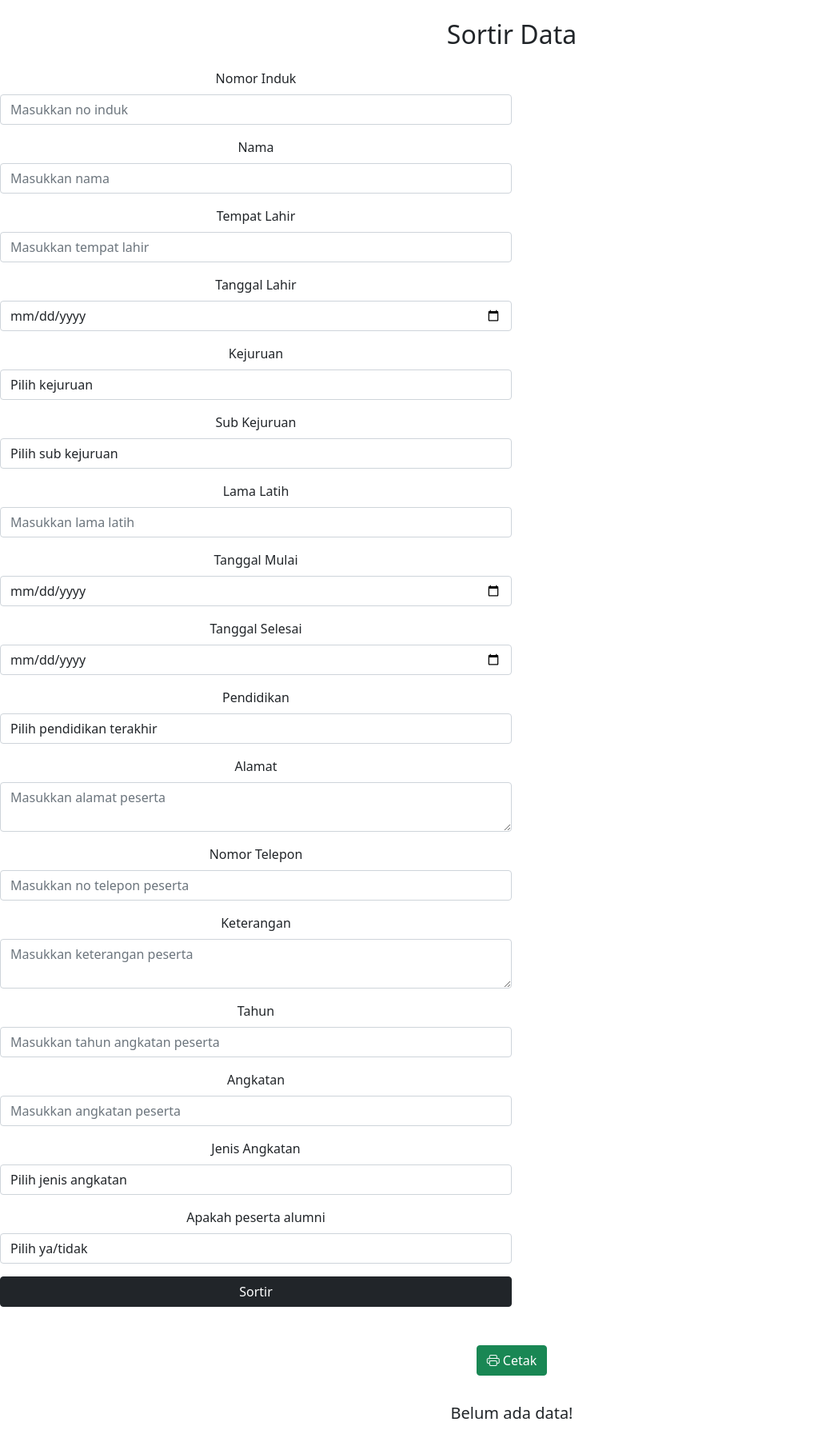
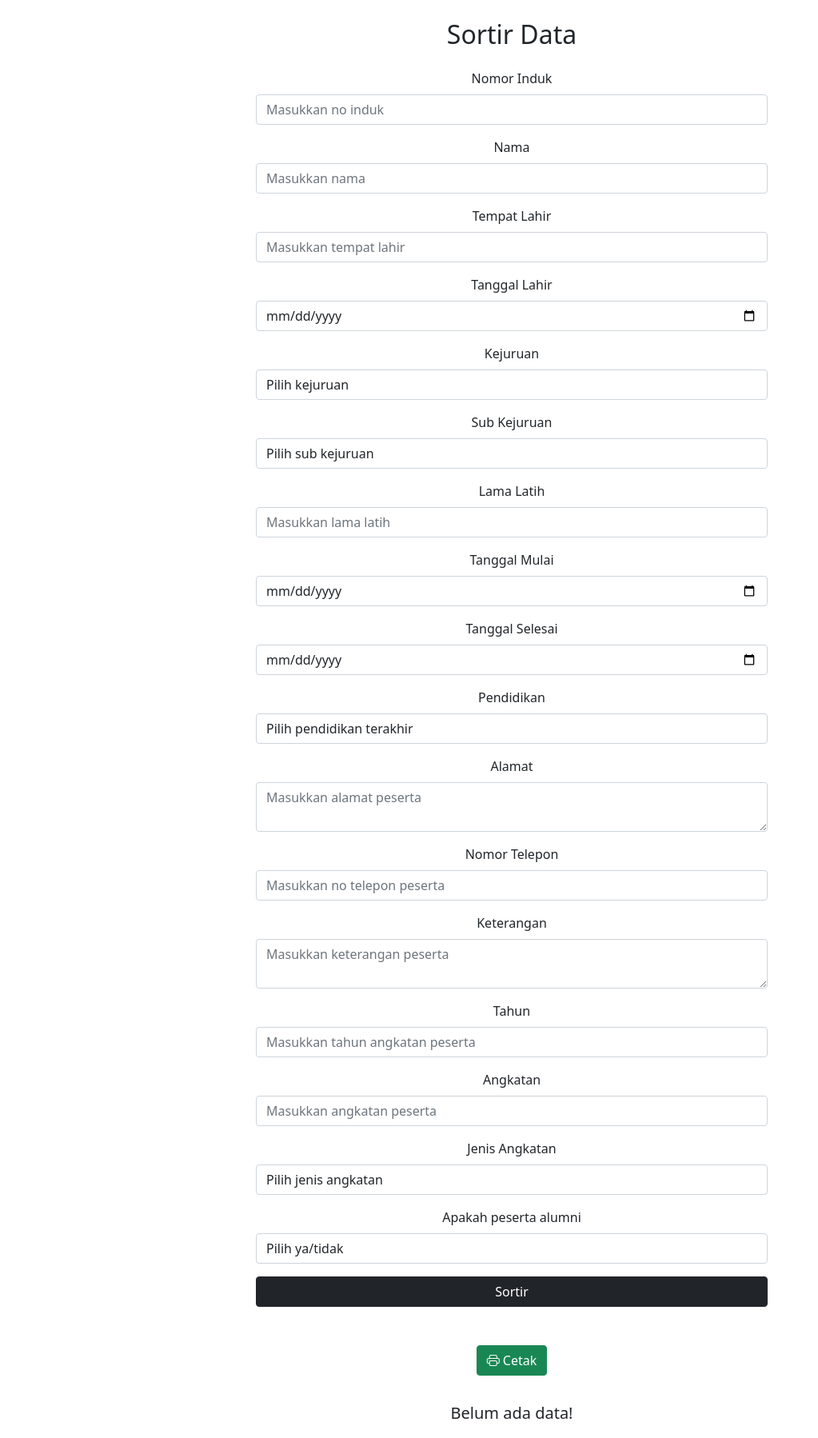
Before and after one commit to yanottamao/sorting-siswa, a PHP site: page /sorting.php in a window 1280 px wide. Shown: the part 80-1878 px from the top of the page at 80% size, without its empty margins (0-1023 px from the left). Run offline with PHP 8.4, Linux system fonts and the light colour scheme; data that the repository does not hold is empty; some libraries are stand-ins or nearby versions.

Commit message:
fix: center tampilan sortir

```diff
--- a/sorting.php
+++ b/sorting.php
@@ -120,7 +120,7 @@ if (isset($_GET['submit'])) {
 
 <div class=" text-center mx-auto">
     <h2>Sortir Data</h2>
-    <div class="w-50">
+    <div class="w-50 mx-auto">
         <form action="<?php echo htmlspecialchars($_SERVER['PHP_SELF']); ?>" method="GET" class="mt-4 d-grid">
             <?php include 'inc/form_isi_2.php'; ?>
 
```
